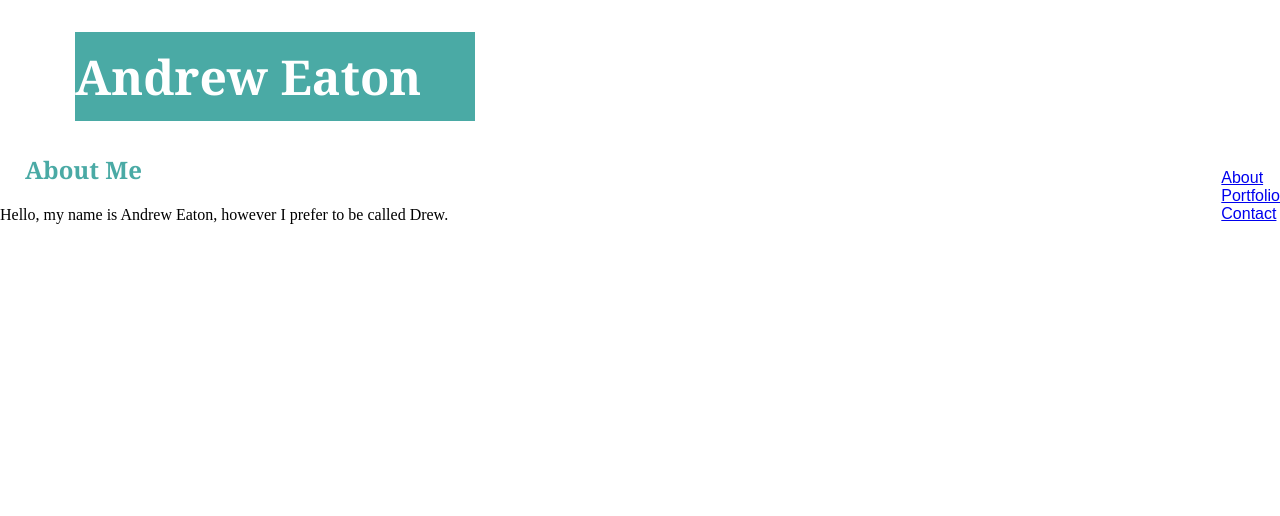
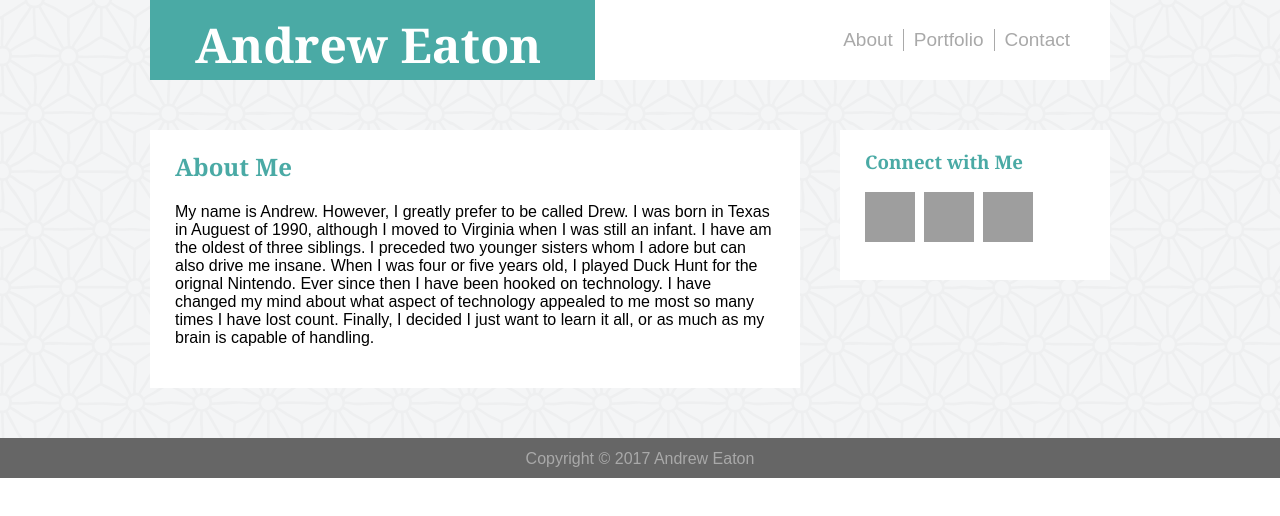
Before and after one commit to Drew0098/Basic-Portfolio, a plain HTML site: page index.html in a window 1280 px wide. Drawn offline with Linux system fonts and the light colour scheme; files that its build step writes are made by us from their sources; grey boxes are pictures that could not be loaded.

Commit message:
everything is coming together nicely

```diff
--- a/assets/css/style.css
+++ b/assets/css/style.css
@@ -2,23 +2,33 @@ body {
 	margin:0px;
 	padding: 0px;
 }
+#background {
+	background-image: url(asanoha-400px.png);
+	border-color: #dddddd
+
+}
 header {
-	margin: 0px;
 	padding: 0px;
 	background-color: #ffffff;
 	border-color: #cccccc;
+	overflow: auto;
+	margin-left: 50px;
+	width:960px;
+	height: 80px;
 }
 h1 {
 	background-color: #4aaaa5;
 	background-size: 200px 200px;
 	background-repeat: no-repeat;
 	font-family: "georgia";
-	margin-left: 75px;
 	color: #ffffff;
 	width:400px;
 	font-size: 300%;
 	padding-top: 12px;
 	padding-bottom: 12px;
+	margin: 0;
+	float: left;
+	padding-left: 45px;
 }
 h2 {
 	color: #4aaaa5;
@@ -31,38 +41,62 @@ h3 {
 	margin-left: 25px;
 }
 nav {
+	text-decoration: none;
 	float:right;
 	font-family: "arial";
+	font-size: 19px;
 	color: #ffffff;
+	margin-top: 10px;
+	margin-right: 30px;
 }
-#background {
-	background-image: url(asanoha-400px.png);
-	border-color: #dddddd
-
+li {
+	float:left;
+	margin-left: 10px;
+	text-decoration: none;
+	border-right: solid 1px #a9a9a9;
+	padding-right:10px;
+}
+#last {
+	border-right:none;
+}
+a {
+	text-decoration: none;
+	color: #a9a9a9;
+}
+ul {
+	list-style-type: none;
+}
+.footer {
+	background-color: #666666;
+	text-align: center;
+	border-width: 40px;
+	height: 40px;
+	margin-top: 50px;
 }
 footer {
-	background-color: #666666;
 	text-align: center;
 	font-family: "arial";
-	border-width: 40px;
-	height: 40px;
+	display: inline-block;
+	vertical-align: middle;
+	margin-top: 12px;
+	color: #a9a9a9;
 }
-#content {
+#website {
 	width: 960px;
-	border: 200px;
-	margin: 100px;
+	padding-left: 100px;
 }
-#contact {
+#maincontent {
 	width: 650px;
-	margin-left: 75px;
 	background-color: #ffffff;
 	font-family: "arial";
-	padding:25px;
+	float: left;
+	padding-bottom:25px;
 }
 #connect {
 	width:270px;
 	height:150px;
 	background-color: #ffffff;
+	float: right;
 }
 input {
 	text-align: left;
@@ -88,3 +122,13 @@ textarea {
 #stackoverflow {
 	margin-left: 5px;
 }
+.container {
+	overflow: auto;
+	width: 960px;
+	margin-top:50px;
+	margin-left:50px;
+}
+p {
+	margin-left: 25px;
+	margin-right:25px;
+}
--- a/index.html
+++ b/index.html
@@ -1,29 +1,53 @@
 <!DOCTYPE html>
 <html>
-<header>
-	<title>Andrew Eaton's About Me</title>
-	<link rel="stylesheet" type="text/css" href="style.css">
-</header>
+<head>
+	<title>About Andrew Eaton</title>
+	<link rel="stylesheet" type="text/css" href="assets/css/style.css">
+</head>
+<body>
+	<div id="background">
+		<div id="website">
+			<header id="header">
+				<h1><b>Andrew Eaton</b></h1>
+					<nav>
+						<ul>
+						<li><a class="navlink" href="index.html">About</a></li>
+						<li><a class="navlink" href="portfolio.html">Portfolio</a></li>
+						<li id="last"><a class="navlinks" href="contact.html">Contact</a></li>
+						</ul>
+					</nav>
+			</header>
 
-<body>
-	<div class="container">
-		<h1><b>Andrew Eaton</b></h1>
 
-		<nav>
-			<ul>
-				<li><a href="index.html">About</a></li>
-				<li><a href="portfolio.html">Portfolio</a></li>
-				<li><a href="contact.html">Contact</a></li>
-			</ul>
-		</nav>
-	</div>
+				<div class="container" border-style:solid;>
+			  		<section id="maincontent">
+			  			<h2>About Me</h2>
+			  				<p>My name is Andrew. However, I greatly prefer to be called Drew. I was born in Texas in Auguest of 1990, although I moved to Virginia when I was still an infant. I have am the oldest of three siblings. I preceded two younger sisters whom I adore but can also drive me insane. When I was four or five years old, I played Duck Hunt for the orignal Nintendo. Ever since then I have been hooked on technology. I have changed my mind about what aspect of technology appealed to me most so many times I have lost count. Finally, I decided I just want to learn it all, or as much as my brain is capable of handling.</p>
 
-	<div class="container">
-		<h2>About Me</h2>
-			<p>
-				Hello, my name is Andrew Eaton, however I prefer to be called Drew.
-			</p>
+			  		</section>
+
+
+
+
+					<section id="connect">
+						<h3>Connect with Me</h3>
+						<img id="linkedin" src="https://i.pinimg.com/736x/f0/8c/52/f08c524d147f46398cb54013ee7013ee--linkedin-business-www-linkedin.jpg" height="50px" width="50px">
+						<img id="github" src="https://image.flaticon.com/icons/svg/38/38401.svg" height="50px" width="50px">
+						<img id="stackoverflow" src="http://www.iconsdb.com/icons/preview/orange/stackoverflow-3-xxl.png" height="50px" width="50px">
+
+
+					</section>
+				</div>
+
+		</div>
+
+		<div class="footer" border-style:solid>
+			<footer>
+				Copyright &copy; 2017 Andrew Eaton
+			</footer>
+		</div>
+
+
 	</div>
 </body>
-
 </html>
```
Also changed, not shown: contact.html (+14 -16 lines), portfolio.html (+53 -0 lines).
